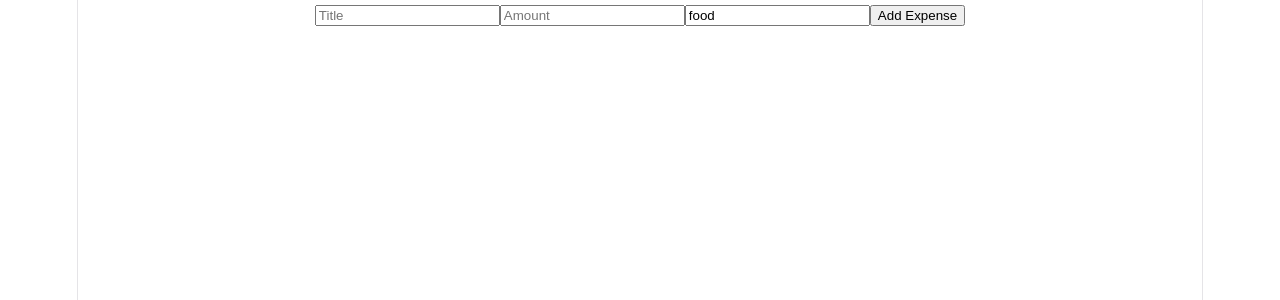
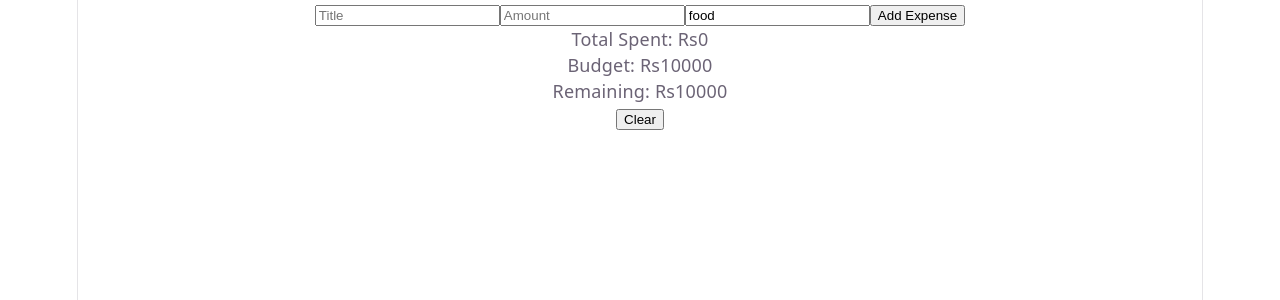
Before and after one commit to Rairohan/User-Dashboard, a React (Vite) app: page / in a window 1280 px wide. Shown: the top 300 px of the page. Built offline with nearby package versions, Linux system fonts and the light colour scheme.

Commit message:
Feat: Summary added

```diff
--- a/src/App.jsx
+++ b/src/App.jsx
@@ -1,10 +1,14 @@
 import { ExpenseProvider } from './Context/ExpenseContent'
 import AddExpense from './component/AddExpense'
+import ExpenseList from './component/ExpenseList'
+import Summary from './component/Summary'
 
 export default function App() {
   return (
     <ExpenseProvider>
       <AddExpense/>
+      <ExpenseList/>
+      <Summary/>
     </ExpenseProvider>
   )
 }
--- /dev/null
+++ b/src/component/Summary.jsx
@@ -0,0 +1,19 @@
+import React, { useContext, useMemo } from "react";
+import { ExpenseContext } from "../Context/ExpenseContent";
+export default function Summary(){
+    const {state,dispatch} = useContext(ExpenseContext)
+    const total = useMemo(()=>{
+        return state.expenses.reduce((sum,expense)=> sum + expense.amount,0)
+    },[state.expenses])
+    const remaining = useMemo(()=>{
+        return state.budget - total
+    },[state.budget,total])
+    return(
+        <div>
+            <p>Total Spent: Rs{total}</p>
+            <p>Budget: Rs{state.budget}</p>
+            <p> Remaining: Rs{remaining}</p>
+            <button onClick={()=>dispatch({type:"clear"})}>Clear</button>
+        </div>
+    )
+}
```
